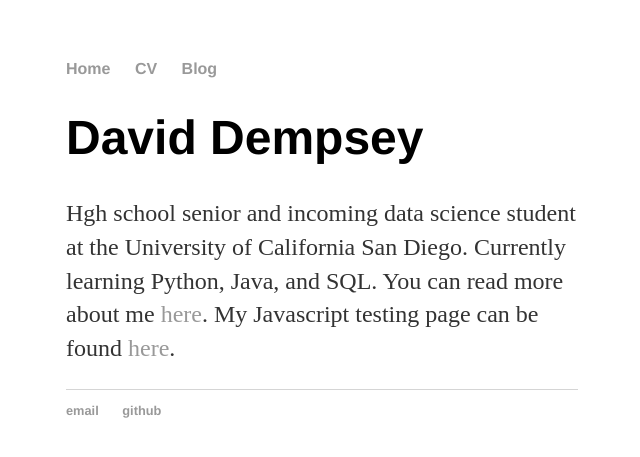
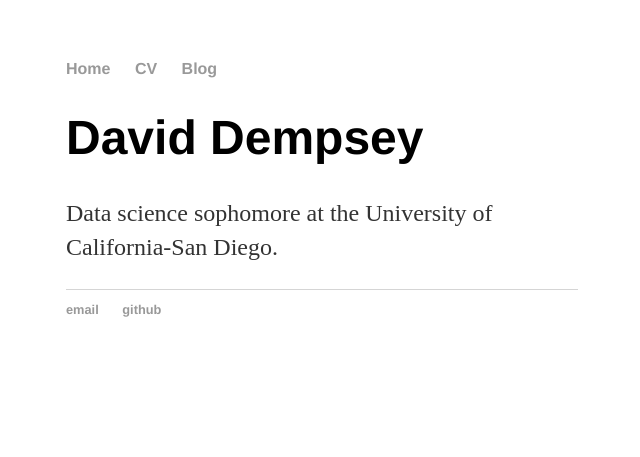
Before and after one commit to daviddempsey/daviddempsey.github.io, a Jekyll site: the page built from index.html, in a window 1280 px wide. Shown: the top 457 px of the page, without its empty margins (318-958 px from the left). Built offline with Jekyll 4.4.1, drawn with Linux system fonts in a browser that asks for light colours.

Commit message:
Update index.html

```diff
--- a/index.html
+++ b/index.html
@@ -4,8 +4,6 @@ title: David Dempsey
 ---
 <div class="blurb">
   <h1>David Dempsey</h1>
-  <p>Hgh school senior and incoming data science student at the University
-    of California San Diego. Currently learning Python, Java, and SQL.
-    You can read more about me <a href="/about">here</a>. My Javascript testing
-    page can be found <a href="/testing">here</a>.</p>
+  <p>Data science sophomore at the University
+    of California-San Diego.</p>
 </div><!-- /.blurb -->
```
